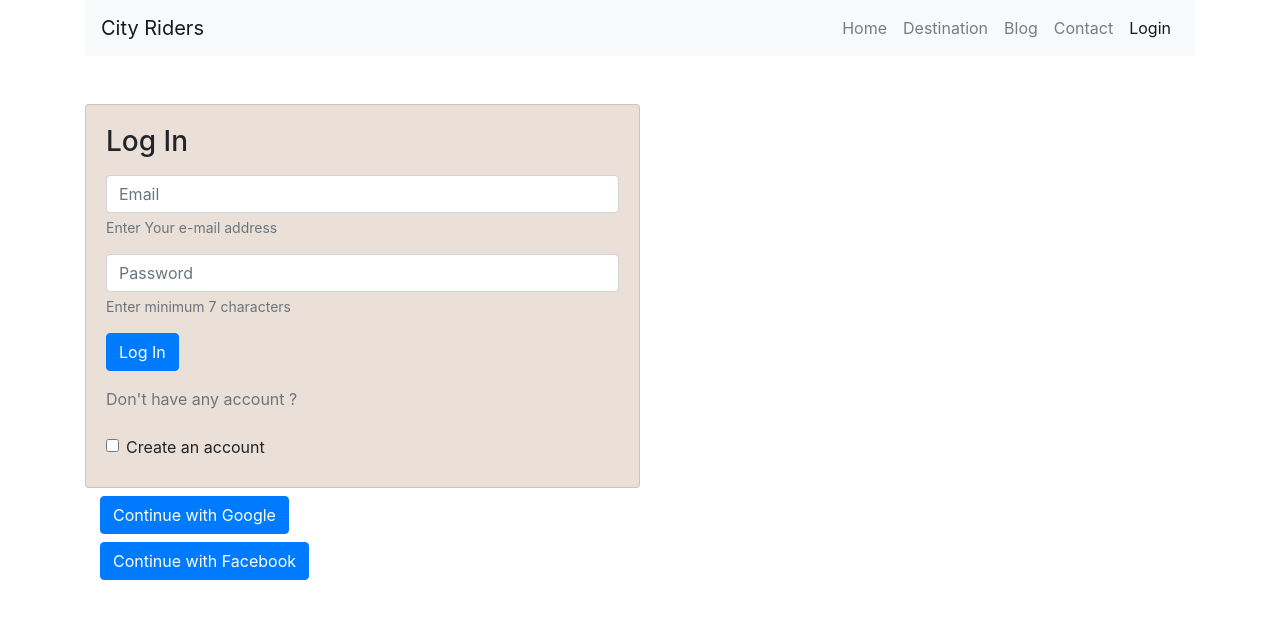
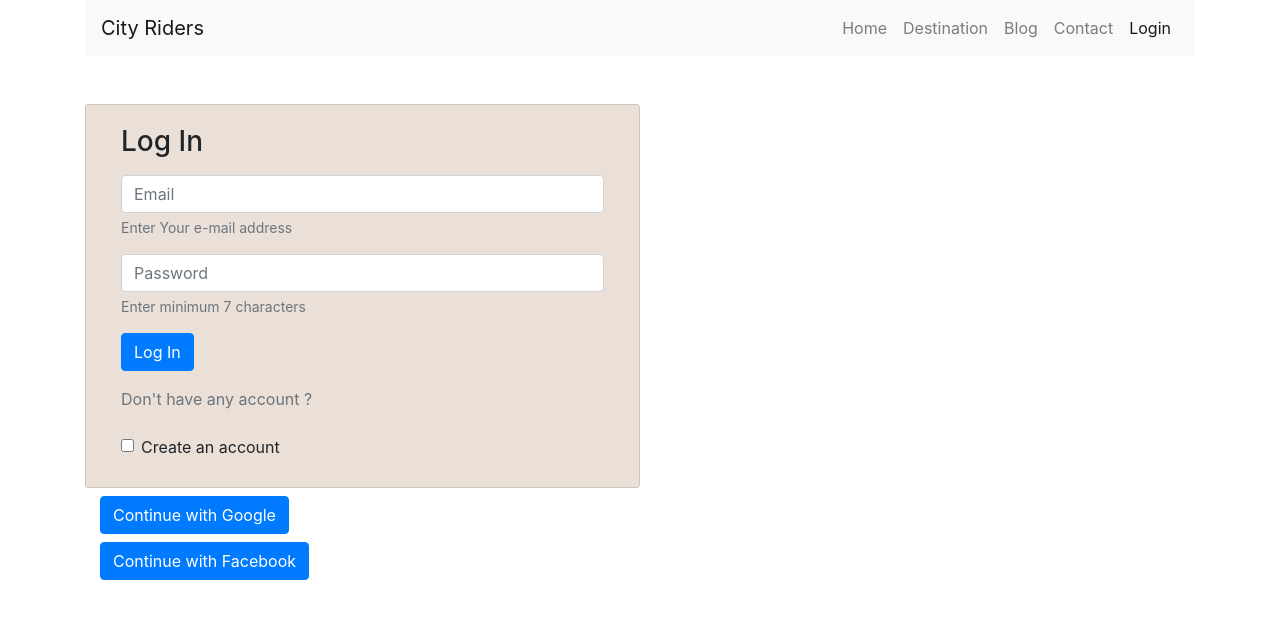
Before and after one commit to Rahat3286/CITY-RIDER, a React (Create React App) app: page /login in a window 1280 px wide. Shown: the top 618 px of the page. Built offline with nearby package versions, Linux system fonts and the light colour scheme.

Commit message:
completed some tasks

```diff
--- a/src/components/Login/Login.js
+++ b/src/components/Login/Login.js
@@ -164,7 +164,7 @@ const Login = () => {
 
     return (
         <div className="container">
-            <div className="card mt-5" style={{ width: '50%', backgroundColor:'rgb(234, 224, 215)' }}>
+            <div className="card mt-5 col-md-6" style={{ backgroundColor:'rgb(234, 224, 215)' }}>
                 <div className="card-body">
                     <form onSubmit={handleSubmit}>
                         <div className="form-group">
```
